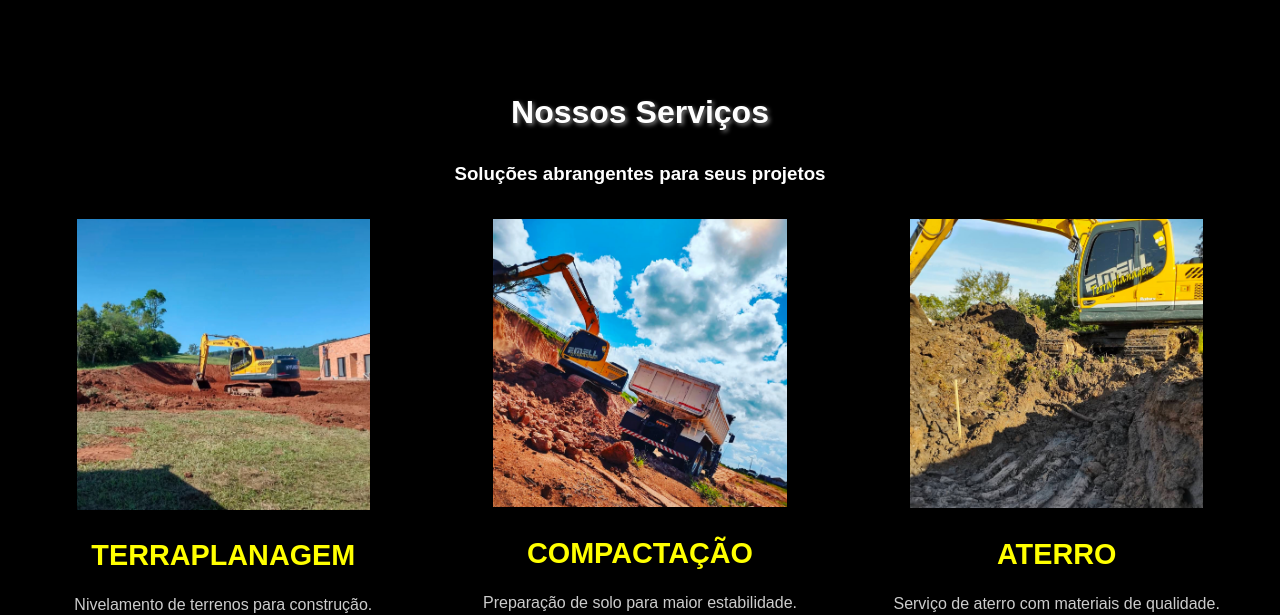
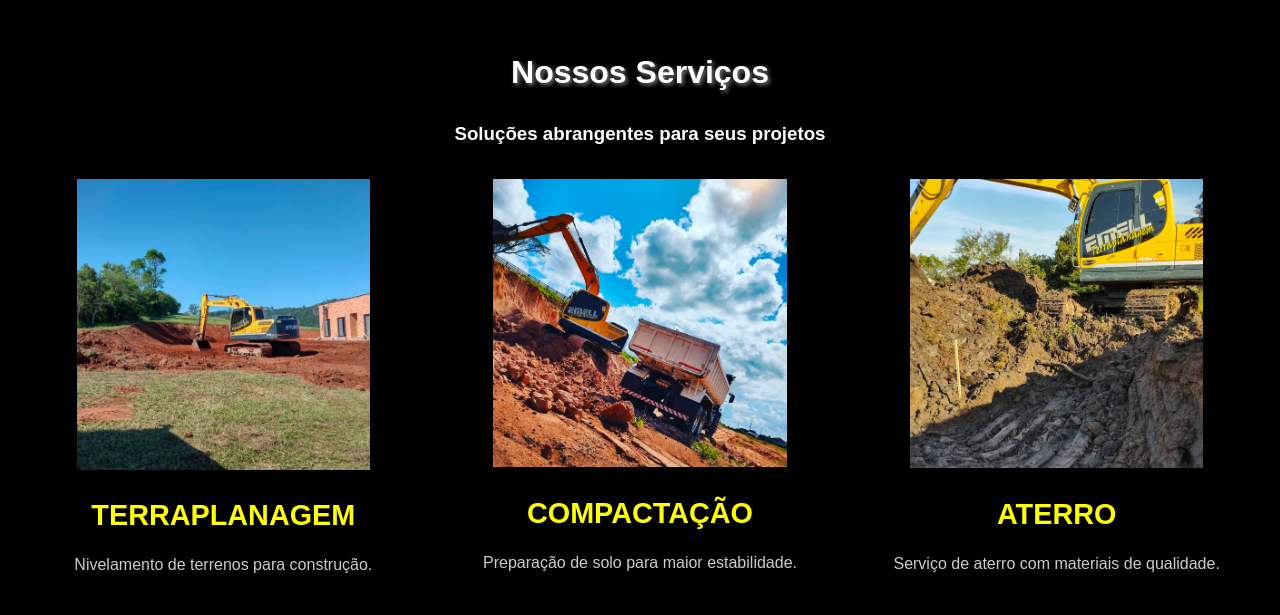
Before and after one commit to Mathluiz23/tremell, a Next.js app: page / in a window 1280 px wide. Shown: the part 1469-2084 px from the top of the page. Built offline with nearby package versions, Linux system fonts and the light colour scheme.

Commit message:
:art: adjusting service section

```diff
--- a/src/app/styles/Servicos.module.css
+++ b/src/app/styles/Servicos.module.css
@@ -3,6 +3,7 @@
   text-align: center;
   background-color: #000;
   color: #fff;
+  margin-top: -40px;
 }
 
 .servicos h2 {
```
